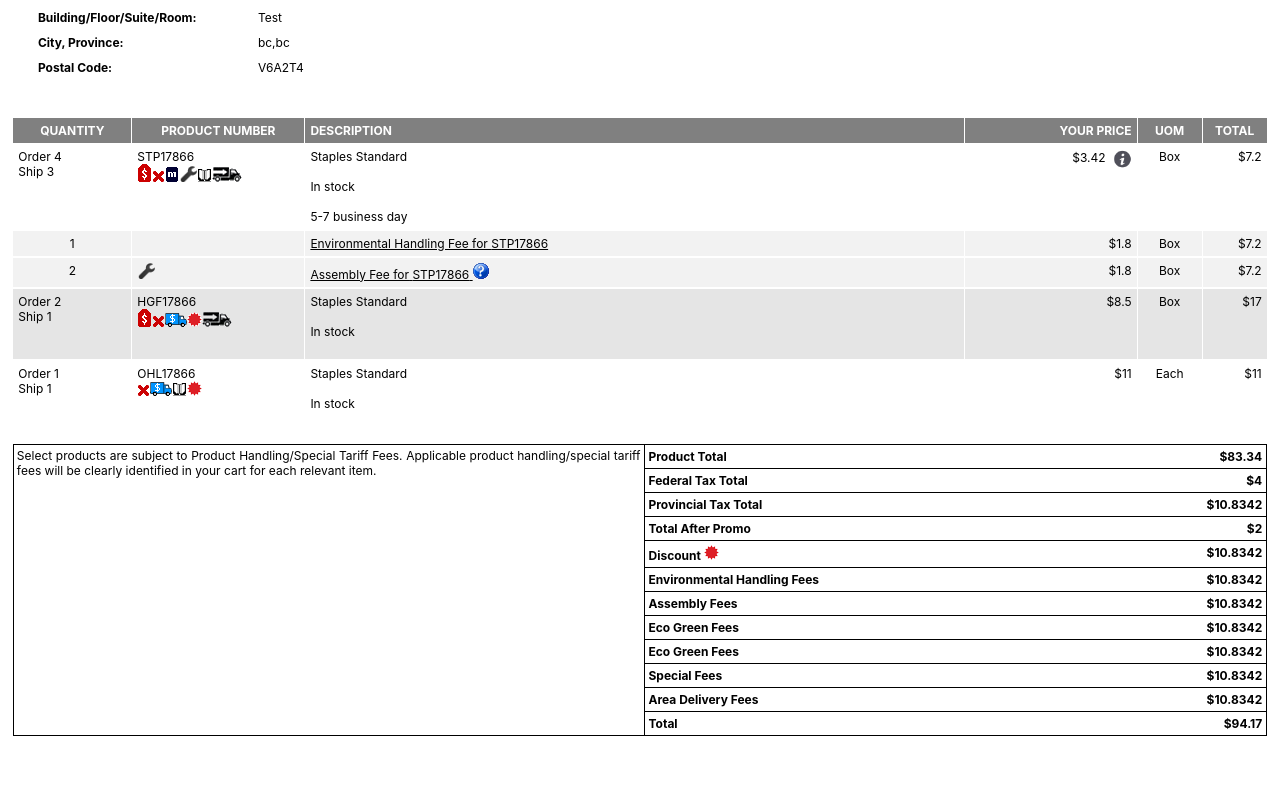
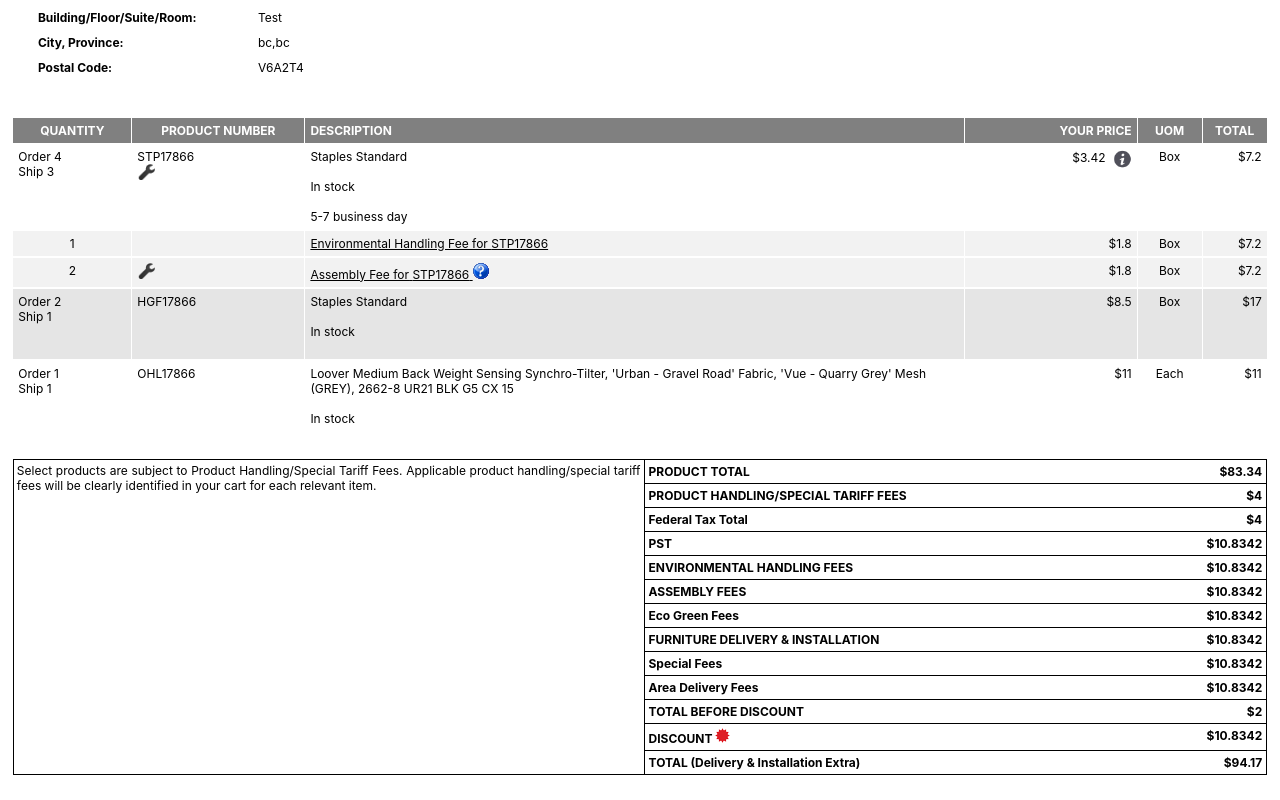
Before and after one commit to LaraVidoni/test-eway, a React (Create React App) app: page / in a window 1280 px wide. Shown: the part 431-1231 px from the top of the page. Before the commit the page ends 1192 px from the top, so only its background shows below. Built offline with nearby package versions, Linux system fonts and the light colour scheme.

Commit message:
continue orderInformation

```diff
--- a/src/components/OrderInformation/OrderInformation.jsx
+++ b/src/components/OrderInformation/OrderInformation.jsx
@@ -1,16 +1,17 @@
 import React, { Component } from "react";
 import assembly from '../../images/assembly.png';
 import catalog from '../../images/catalog.png';
+import contract from '../../images/contract.png';
 import deliveryChargesTruck from '../../images/delivery_charges_truck.png';
 import flyerItem from '../../images/flyer_item.png';
 import infoIcon from '../../images/information_icon.png';
 import marketPrice from '../../images/market_price.png';
 import promo from '../../images/promo.png';
+import question from '../../images/question.png';
 import restricted from '../../images/restricted.png';
 import shipSeparatelyTruck from '../../images/ship_separately_truck.png';
-import contract from '../../images/contract.png';
+import Symbol from '../Symbol/Symbol';
 import messages from "./messages";
-import question from '../../images/question.png';
 import "./styles.css";
 
 class OrderInformation extends Component {
@@ -21,6 +22,12 @@
         submittedDate: "4/2/2019",
         poNumber: "Test",
         costCenter: "BRIAN MISENER 826-BC",
+        deliveryInstruction: "Test",
+        streetAddress: "Test",
+        addressDetails: "Test",
+        city: "bc",
+        province: "bc",
+        postalCode: "V6A2T4",
         accountNo: 735450,
         totalAfterPromo: 0,
         missedSavings: 0,
@@ -34,12 +41,6 @@
         promoDiscount: 0,
         assemblyFees: 0,
         totalSavedWithSales: 0,
-        deliveryInstruction: "Test",
-        streetAddress: "Test",
-        addressDetails: "Test",
-        city: "bc",
-        province: "bc",
-        postalCode: "V6A2T4",
         isOnAccount: true,
         hasProductHandling: true,
         isPromo: true,
@@ -52,6 +53,7 @@
         orderPromoDescriptionEN: undefined,
         deliveryPostalCode: null,
         isDeliUnknown: true,
+        hasDeliveryInstallationExtra: true,
         orderProducts: [
             {
                 quantityOrdered: 4,
@@ -81,16 +83,16 @@
                         uom: "Box"
                     }
                 ],
-                isInInventory: true,
-                hasEnvironmentalFee: false,
+                hasEnvironmentalFee: true,
                 hasAssembly: true,
-                isInSourcebook: true,
-                isInPromoPubli: true,
+                isInSourcebook: false,
+                isInPromoPubli: false,
                 hasDeliveryCharges: false,
-                isRestricted: true,
-                isMarketPrice: true,
+                isRestricted: false,
+                isMarketPrice: false,
                 isInPromo: false,
-                isShipSeparately: true
+                isShipSeparately: false,
+                isContractProduct: false
             },
             {
                 quantityOrdered: 2,
@@ -105,21 +107,21 @@
                 basePrice: 3.42,
                 uom: "Box",
                 productFees: [],
-                isInInventory: true,
-                hasEnvironmentalFee: true,
+                hasEnvironmentalFee: false,
                 isInSourcebook: false,
-                isInPromoPubli: true,
-                hasDeliveryCharges: true,
-                isRestricted: true,
+                isInPromoPubli: false,
+                hasDeliveryCharges: false,
+                isRestricted: false,
                 isMarketPrice: false,
-                isInPromo: true,
-                isShipSeparately: true
+                isInPromo: false,
+                isShipSeparately: false,
+                isContractProduct: false
             },
             {
                 quantityOrdered: 1,
                 quantityShipped: 1,
                 productNumber: "OHL17866",
-                description: "Staples Standard ",
+                description: "Loover Medium Back Weight Sensing Synchro-Tilter, 'Urban - Gravel Road' Fabric, 'Vue - Quarry Grey' Mesh (GREY), 2662-8 UR21 BLK G5 CX 15 ",
                 comment1: "In stock",
                 comment2: "",
                 priceWithFees: 11,
@@ -128,22 +130,27 @@
                 unitSellPrice: 3.42,
                 uom: "Each",
                 productFees: [],
-                isInInventory: true,
                 hasEnvironmentalFee: false,
-                isInSourcebook: true,
+                isInSourcebook: false,
                 isInPromoPubli: false,
-                hasDeliveryCharges: true,
-                isRestricted: true,
+                hasDeliveryCharges: false,
+                isRestricted: false,
                 isMarketPrice: false,
-                isInPromo: true,
-                isShipSeparately: false
+                isInPromo: false,
+                isShipSeparately: false,
+                isContractProduct: false
             }
         ],
         listTotal: [
             {
                 type: "subTotal",
-                text: "Product Total",
+                text: "PRODUCT TOTAL",
                 price: 83.34
+            },
+            {
+                type: "productHandlingSpecialTariff",
+                text: "PRODUCT HANDLING/SPECIAL TARIFF FEES",
+                price: 4
             },
             {
                 type: "federalTaxTotal",
@@ -152,27 +159,17 @@
             },
             {
                 type: "provincialTaxTotal",
-                text: "Provincial Tax Total",
-                price: 10.8342
-            },
-            {
-                type: "totalAfterPromo",
-                text: "Total After Promo",
-                price: 2
-            },
-            {
-                type: "discount",
-                text: "Discount",
+                text: "PST",
                 price: 10.8342
             },
             {
                 type: "environmentalHandlingFees",
-                text: "Environmental Handling Fees",
+                text: "ENVIRONMENTAL HANDLING FEES",
                 price: 10.8342
             },
             {
                 type: "assemblyFees",
-                text: "Assembly Fees",
+                text: "ASSEMBLY FEES",
                 price: 10.8342
             },
             {
@@ -181,8 +178,8 @@
                 price: 10.8342
             },
             {
-                type: "ecoGreenFees",
-                text: "Eco Green Fees",
+                type: "furnitureDeliveryInstallation",
+                text: "FURNITURE DELIVERY & INSTALLATION",
                 price: 10.8342
             },
             {
@@ -196,19 +193,29 @@
                 price: 10.8342
             },
             {
+                type: "totalBeforeDiscpunt",
+                text: "TOTAL BEFORE DISCOUNT",
+                price: 2
+            },
+            {
+                type: "discount",
+                text: "DISCOUNT",
+                price: 10.8342
+            },
+            {
                 type: "total",
-                text: "Total",
+                text: "TOTAL",
                 price: 94.17
             }
         ]
-        /*listOfPossibleLines: {
+        /*list: {
             hasProductHandling: true,
             hasEnvironmentalFee: true,
             hasHST: true, //taxe de vente harmonisée
             hasGst: true, //good and service taxe
             hasPst: true, //taxe provinciale
             hasDiscount: true,
-            hasFurnitureDeliveryInstallation: true,
+
             hasAssembly: true,
             hasEcoFee: true
         },*/
@@ -216,7 +223,7 @@
 
     renderOrderInformation(resources) {
         return (
-            <div id="render-order-information">
+            <div className="render-order-information">
 
                 <h3 className="order-information-title">{resources.orderInformation}</h3>
 
@@ -276,7 +283,7 @@
     }
     renderBillingInformation(resources) {
         return (
-            <div id="render-billing-information">
+            <div className="render-billing-information">
 
                 <h3 className="order-information-title">{resources.billingInformation}</h3>
 
@@ -292,7 +299,7 @@
     }
     renderDeliveryAddress(resources) {
         return (
-            <div id="render-delivery-address">
+            <div className="render-delivery-address">
 
                 <h3 className="order-information-title">{resources.deliveryAddress}</h3>
 
@@ -340,7 +347,7 @@
     }
     renderTable(resources, language) {
         return (
-            <div id="render-table">
+            <div className="render-table">
                 <div className="first-line bold-text">
                     <span className="col-1">{resources.quantity}</span>
                     <span className="col-2">{resources.productNumber}</span>
@@ -349,21 +356,21 @@
                     <span className="col-5">{resources.uom}</span>
                     <span className="col-6">{resources.total}</span>
                 </div>
-                <div id="render-lines">
+                <div className="render-lines">
                     <RenderLinesTopTable lang={language} resources={resources}
                         orderProducts={this.state.orderProducts} />
                 </div>
                 <div className="render-table-bottom">
-                    <div id="render-table-info">
+                    <div className="render-table-info">
                         {this.state.hasProductHandling && (
                             resources.messageProductHandlingBottom
                         )}
                     </div>
 
-                    <div id="render-table-total">
-                        <RenderLinesBottomTable lang={language} listTotal={this.state.listTotal}>
-                            <img src={promo} alt="promo" className="symbols" />
-                        </RenderLinesBottomTable>
+                    <div className="render-table-total">
+                        <RenderLinesBottomTable lang={language} listTotal={this.state.listTotal}
+                            resources={resources}
+                            hasDeliveryInstallationExtra={this.state.hasDeliveryInstallationExtra} />
                     </div>
                 </div>
 
@@ -376,7 +383,7 @@
         let resources = messages[language];
 
         return (
-            <div id="order-information-container">
+            <div className="order-information-container">
 
                 {this.renderOrderInformation(resources)}
                 {this.renderBillingInformation(resources)}
@@ -420,15 +427,15 @@
                             {orderProducts[i].productNumber}
                         </div>
                         <div className="order-information-table-product-number-img">
-                            {orderProducts[i].isInPromoPubli && (<Symbols src={flyerItem} alt="Flyer item" />)}
-                            {orderProducts[i].isRestricted && (<Symbols src={restricted} alt="restricted" />)}
-                            {orderProducts[i].isMarketPrice && (<Symbols src={marketPrice} alt="marketPrice" />)}
-                            {orderProducts[i].hasDeliveryCharges && (<Symbols src={deliveryChargesTruck} alt="Delivery charges may apply" />)}
-                            {orderProducts[i].hasAssembly && (<Symbols src={assembly} alt="Assembly required" />)}
-                            {orderProducts[i].isContractProduct && (<Symbols src={contract} alt="contract" />)}
-                            {orderProducts[i].isInSourcebook && (<Symbols src={catalog} alt="Catalogue" />)}
-                            {orderProducts[i].isInPromo && (<Symbols src={promo} alt="Discount" />)}
-                            {orderProducts[i].isShipSeparately && (<Symbols src={shipSeparatelyTruck} alt="These products ship separately" />)}
+                            {orderProducts[i].isInPromoPubli && (<Symbol lang={lang} src={flyerItem} altEn="Flyer item" altFr="Article de la circulaire"/>)}
+                            {orderProducts[i].isRestricted && (<Symbol lang={lang} src={restricted} altEn="restricted" altFr="Accès limité"/>)}
+                            {orderProducts[i].isMarketPrice && (<Symbol lang={lang} src={marketPrice} altEn="marketPrice" altFr="Prix du marché"/>)}
+                            {orderProducts[i].hasDeliveryCharges && (<Symbol lang={lang} src={deliveryChargesTruck} altEn="Delivery charges may apply" altFr="Des frais de livraison pourraient s'appliquer"/>)}
+                            {orderProducts[i].hasAssembly && (<Symbol lang={lang} src={assembly} altEn="Assembly required" altFr="Assemblage requis"/>)}
+                            {orderProducts[i].isContractProduct && (<Symbol lang={lang} src={contract} altEn="Contract" altFr="Soumission"/>)}
+                            {orderProducts[i].isInSourcebook && (<Symbol lang={lang} src={catalog} altEn="Catalogue" altFr="Catalogue"/>)}
+                            {orderProducts[i].isInPromo && (<Symbol lang={lang} src={promo} altEn="Discount" altFr="Promotion"/>)}
+                            {orderProducts[i].isShipSeparately && (<Symbol lang={lang} src={shipSeparatelyTruck} altEn="These products ship separately" altFr="Ce produits sont expédiés séparément"/>)}
                         </div>
                     </span>
 
@@ -449,7 +456,7 @@
                             <span className="tooltip">
                                 <img className="info-icon " src={infoIcon}
                                     alt="info icon" />
-                                <div className="tooltiptext">
+                                <div className="tooltipText">
 
                                     <div className="tooltip-left">
                                         <div>{resources.price}</div>
@@ -459,6 +466,7 @@
                                     <div className="tooltip-right">
                                         <div><Price amount={orderProducts[i].unitSellPrice} lang={lang} /></div>
                                         <div><Price amount={orderProducts[i].productFees[0].price} lang={lang} /></div>
+                                        <div>{orderProducts[i].uom}</div>
                                     </div>
 
                                 </div>
@@ -478,8 +486,8 @@
                 {orderProducts[i].productFees.length > 0 && (
                     <RenderSpecialsLine product={orderProducts[i].productNumber} resources={resources}
                         lang={lang} productFees={orderProducts[i].productFees} hasAssembly={orderProducts[i].hasAssembly}>
-                        {orderProducts[i].hasAssembly && (<Symbols src={assembly} alt="assembly" />)}
-                        {orderProducts[i].hasAssembly && (<Symbols src={question} alt="info" />)}
+                        {orderProducts[i].hasAssembly && (<Symbol lang={lang} src={assembly} altEn="Assembly required" />)}
+                        {orderProducts[i].hasAssembly && (<Symbol lang={lang} src={question} altEn="info" />)}
                     </RenderSpecialsLine>
                 )}
             </div>
@@ -529,20 +537,21 @@
     } return line;
 }
 function RenderLinesBottomTable(props) {
-    const lang = props.lang
-    const listTotal = props.listTotal
+    const lang = props.lang;
+    const resources = props.resources
+    const listTotal = props.listTotal;
     var line = [];
+    const hasDeliveryInstallationExtra = props.hasDeliveryInstallationExtra;
 
     listTotal.map((list, i) => {
         if (list.price === 0.0) return null
-        console.log("list")
-        console.log(list)
         line.push(
 
             <div key={i} className="render-bottom-table-line">
 
                 <span>
-                    {list.text} <TextSupp type={list.type} />
+                    {list.text} <TextSupp lang={lang} type={list.type} resources={resources}
+                        hasDeliveryInstallationExtra={hasDeliveryInstallationExtra} />
                 </span>
                 <span className="render-bottom-table-float-right">
                     <Price amount={list.price} lang={lang} />
@@ -556,6 +565,28 @@
     return line;
 }
 
+function TextSupp(props) {
+    const lang = props.lang;
+    const type = props.type;
+    const resources = props.resources
+    const hasDeliveryInstallationExtra = props.hasDeliveryInstallationExtra;
+
+    if (type === "discount")
+        return (
+            <><Symbol lang={lang} src={promo} altEn="Discount" /></>
+        )
+
+    if (type === "total" && hasDeliveryInstallationExtra)
+        return (
+            <>{resources.deliveryInstallationExtra}</>
+        )
+
+
+    return null
+}
+
+
+
 function Price(props) {
     return (
         <span>
@@ -563,23 +594,3 @@
         </span>
     );
 }
-function Symbols(props) {
-    return <img className="symbols" src={props.src} alt={props.alt} />
-}
-
-function TextSupp(props) {
-    const type = props.type
-    const deliveryExtra = props.deliveryExtra
-    if (type === "discount")
-        return (
-            <><Symbols src={promo} alt="Discount" /></>
-        )
-
-    if (type === "total" && deliveryExtra)
-        return (
-            <><Symbols src={promo} alt="Discount" /></>
-        )
-
-
-    return null
-}
--- a/src/components/OrderInformation/messages.jsx
+++ b/src/components/OrderInformation/messages.jsx
@@ -30,7 +30,8 @@
         includesApplicable: "Includes applicable",
         totalFurnitureDeliveryInstallation: "(Delivery & Installation Extra)",
         messageProductHandlingBottom: "Select products are subject to Product Handling/Special Tariff Fees. Applicable product handling/special tariff fees will be clearly identified in your cart for each relevant item.",
-        price: "Price :"
+        price: "Price :",
+        deliveryInstallationExtra:"(Delivery & Installation Extra)"
     },
     fr: {
         orderInformation: "Information de la commande",
@@ -63,6 +64,7 @@
         includesApplicable: "Includes applicable",
         totalFurnitureDeliveryInstallation: "(Delivery & Installation Extra)",
         messageProductHandlingBottom: "Select products are subject to Product Handling/Special Tariff Fees. Applicable product handling/special tariff fees will be clearly identified in your cart for each relevant item.",
-        price: "Prix :"
+        price: "Prix :",
+        deliveryInstallationExtra:"(Delivery & Installation Extra)"
     }
 };
--- a/src/components/OrderInformation/styles.css
+++ b/src/components/OrderInformation/styles.css
@@ -11,7 +11,7 @@
     display: inline-flex;
     padding: 0 2%;
 }
-#order-information-container{
+.order-information-container{
     margin: 1%;
     font-size: 9pt;
 }
@@ -21,11 +21,11 @@
 .order-information-line{
     padding: 5px 0;
 }
-#render-lines{
+.render-lines{
     display: inline-grid;
     width: 100%;
 }
-#render-table{
+.render-table{
     margin: 2% 0;
 }
 .first-line span{
@@ -97,22 +97,22 @@
 .render-table-bottom>div{
     width: 50%;
 }
-#render-table-info{
+.render-table-info{
     border: 1px black solid;
     width: 50%;
     border-right: none;
     padding: 3px;
     text-align: justify;
 }
-#render-table-total{
+.render-table-total{
     right: 1%;
 }
-#render-table-total div{
+.render-table-total div{
      border-color: black;
      border-style: solid;
      border-width: 0 1px 1px ;
 }
-#render-table-total div:first-child{
+.render-table-total div:first-child{
     border-top: 1px black solid;
 }
 .render-bottom-table-float-right{
@@ -132,8 +132,9 @@
 }
 .tooltip {
     position: relative;
+    width: 100%;
 }
-.tooltip .tooltiptext {
+.tooltip .tooltipText{
     visibility: hidden;
     width: 140px;
     background-color: #ffffda;
@@ -149,7 +150,26 @@
     opacity: 0;
     display: inline-flex;
 }
-.tooltip:hover .tooltiptext {
+.tooltip .tooltipTextSymbol{
+    font-size: 8pt;
+    visibility: hidden;
+    width: auto;
+    height: auto;
+    background-color: #ffffda;
+    color: black;
+    text-align: left;
+    border: 1px black solid;
+    border-radius: 6px;
+    padding: 5px;
+    position: absolute;
+    z-index: 2;
+    bottom: 0;
+    left: 125%;
+    opacity: 0;
+    display: inline-flex;
+    white-space: nowrap;
+}
+.tooltip:hover .tooltipText, .tooltip:hover .tooltipTextSymbol{
     visibility: visible;
     opacity: 1;
 }
```
Also changed, not shown: src/App.js (+7 -7 lines).
